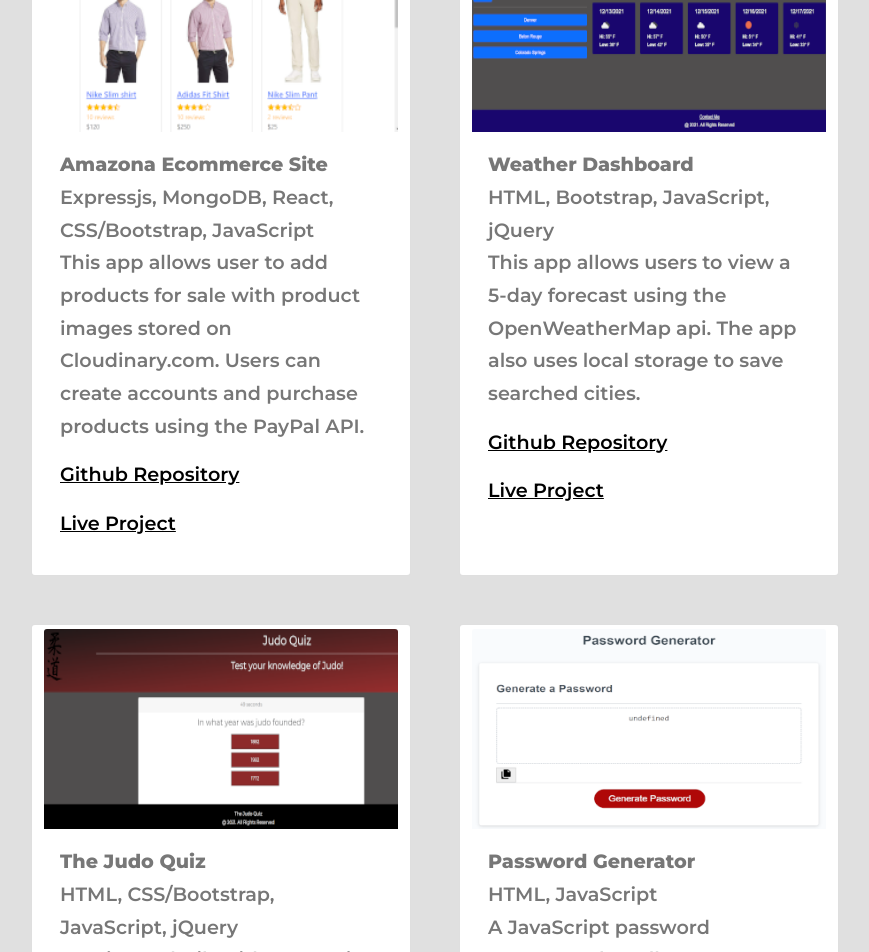
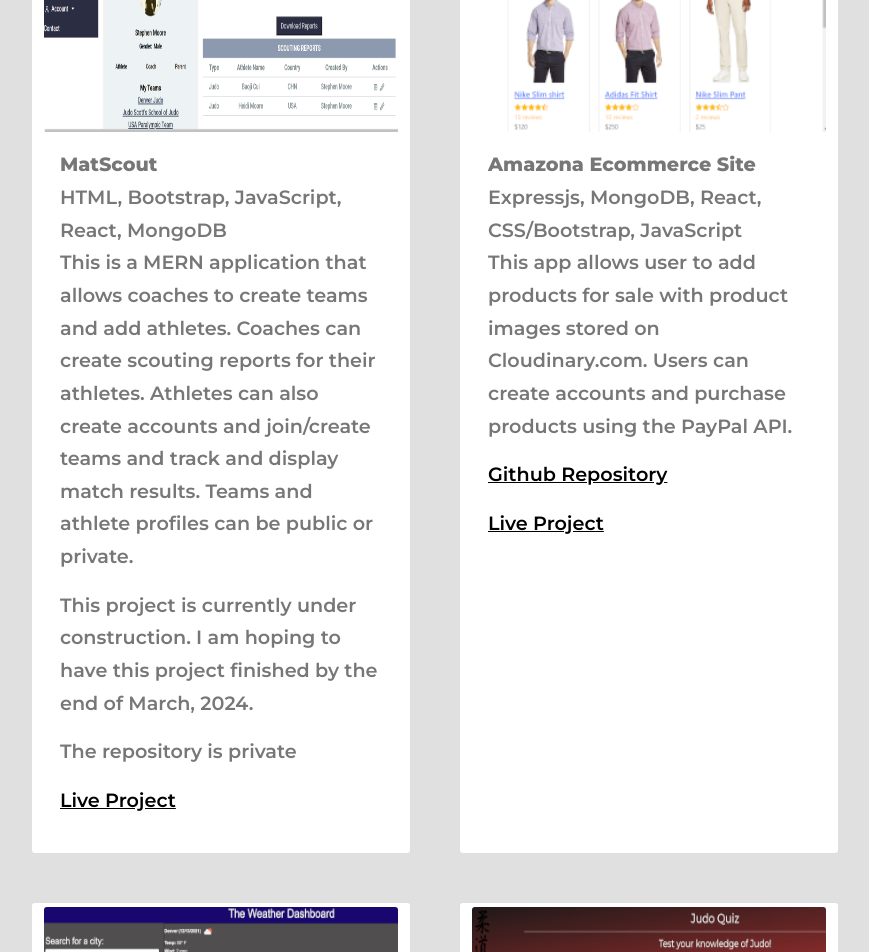
Before and after one commit to judo2000/react_portfolio, a React (Create React App) app: page /work in a window 1280 px wide. Shown: the part 540-1492 px from the top of the page, without its empty margins (205-1074 px from the left). Built offline with nearby package versions, Linux system fonts and the light colour scheme.

Commit message:
Add MatScout to MyWorls

```diff
--- a/src/routes/myWork/myWork.component.js
+++ b/src/routes/myWork/myWork.component.js
@@ -1,6 +1,6 @@
-import { Outlet } from 'react-router-dom';
+import { Outlet } from "react-router-dom";
 
-import './myWork.styles.css';
+import "./myWork.styles.css";
 
 const MyWork = () => {
   return (
@@ -16,6 +16,53 @@
           <div className="row">
             <div className="col-12">
               <div className="row justify-content-center">
+                <div className="card col-sm-12 col-md-4 mx-md-4 my-4 py-1">
+                  <div className="work_box">
+                    <a
+                      href="https://matscout.com"
+                      target="_blank"
+                      rel="noreferrer"
+                    >
+                      <div className="work_img_box">
+                        <img
+                          src="/img/matscout_screenshot.png"
+                          className="card-img-top img-fluid work_img"
+                          alt="Weather Dashboard App"
+                        />
+                      </div>
+                    </a>
+                    <div className="card-body">
+                      <span className="title_small">MatScout</span>
+                      <br />
+                      <span className="title_small_sub">
+                        HTML, Bootstrap, JavaScript, React, MongoDB
+                      </span>
+                      <p>
+                        This is a MERN application that allows coaches to create
+                        teams and add athletes. Coaches can create scouting
+                        reports for their athletes. Athletes can also create
+                        accounts and join/create teams and track and display
+                        match results. Teams and athlete profiles can be public
+                        or private.
+                      </p>
+                      <p>
+                        This project is currently under construction. I am
+                        hoping to have this project finished by the end of
+                        March, 2024.
+                      </p>
+                      <p>The repository is private</p>
+                      <p>
+                        <a
+                          href="https://matscout.com/"
+                          target="_blank"
+                          rel="noreferrer"
+                        >
+                          Live Project
+                        </a>
+                      </p>
+                    </div>
+                  </div>
+                </div>
                 <div className="card col-sm-12 col-md-4 mx-md-4 my-4 py-1">
                   <div className="work_box">
                     <a
@@ -228,7 +275,7 @@
                         HTML, CSS/Bootstrap, JavaScript, jQuery
                       </span>
                       <p>
-                        {' '}
+                        {" "}
                         A JavaScript app that uses the moments.js API to display
                         the hours of the current day and uses local storage to
                         save a user's daily schedule.
```
Also changed, not shown: img/matscout_screenshot.png (added), public/img/matscout_screenshot.png (added).
